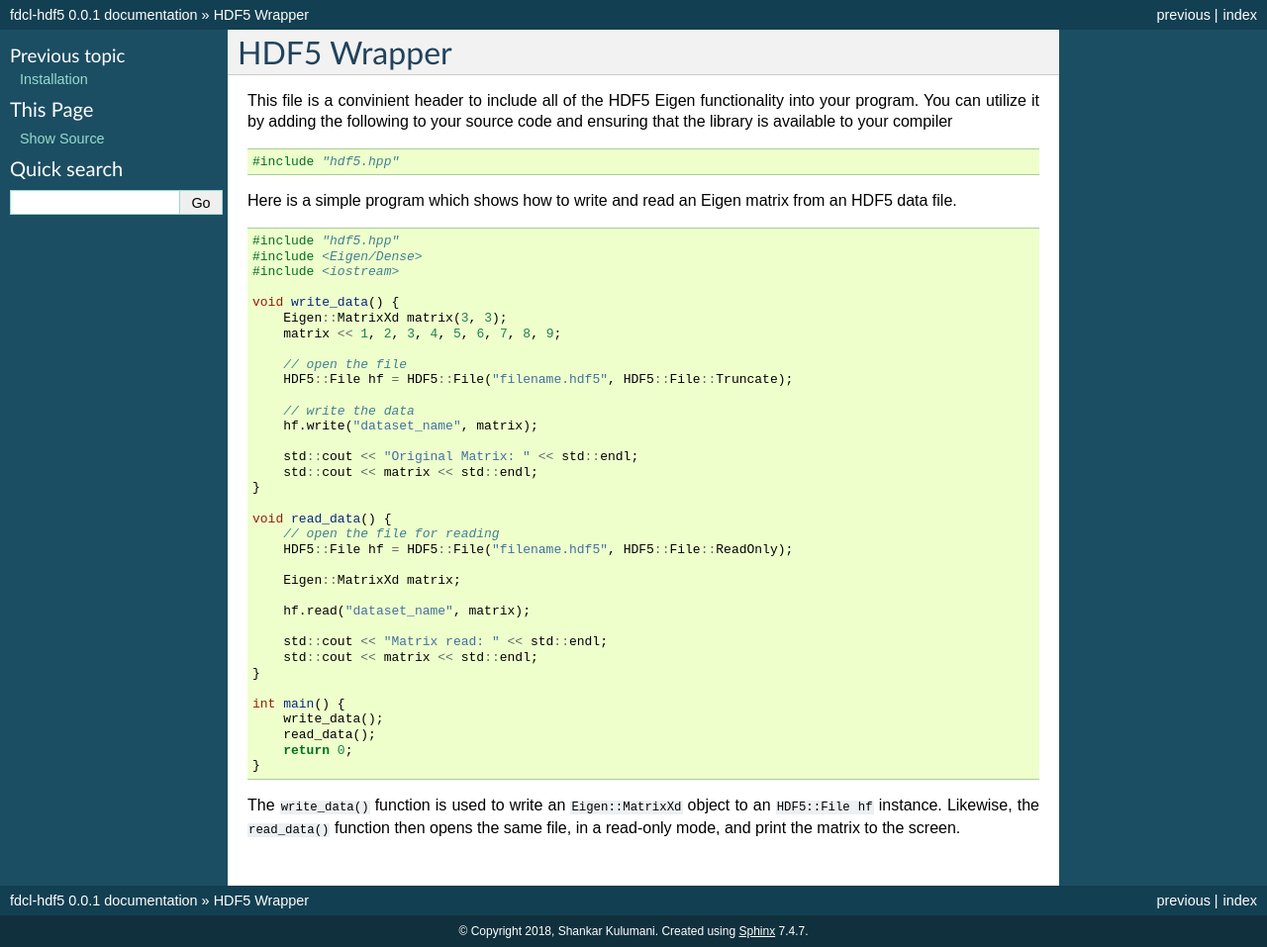
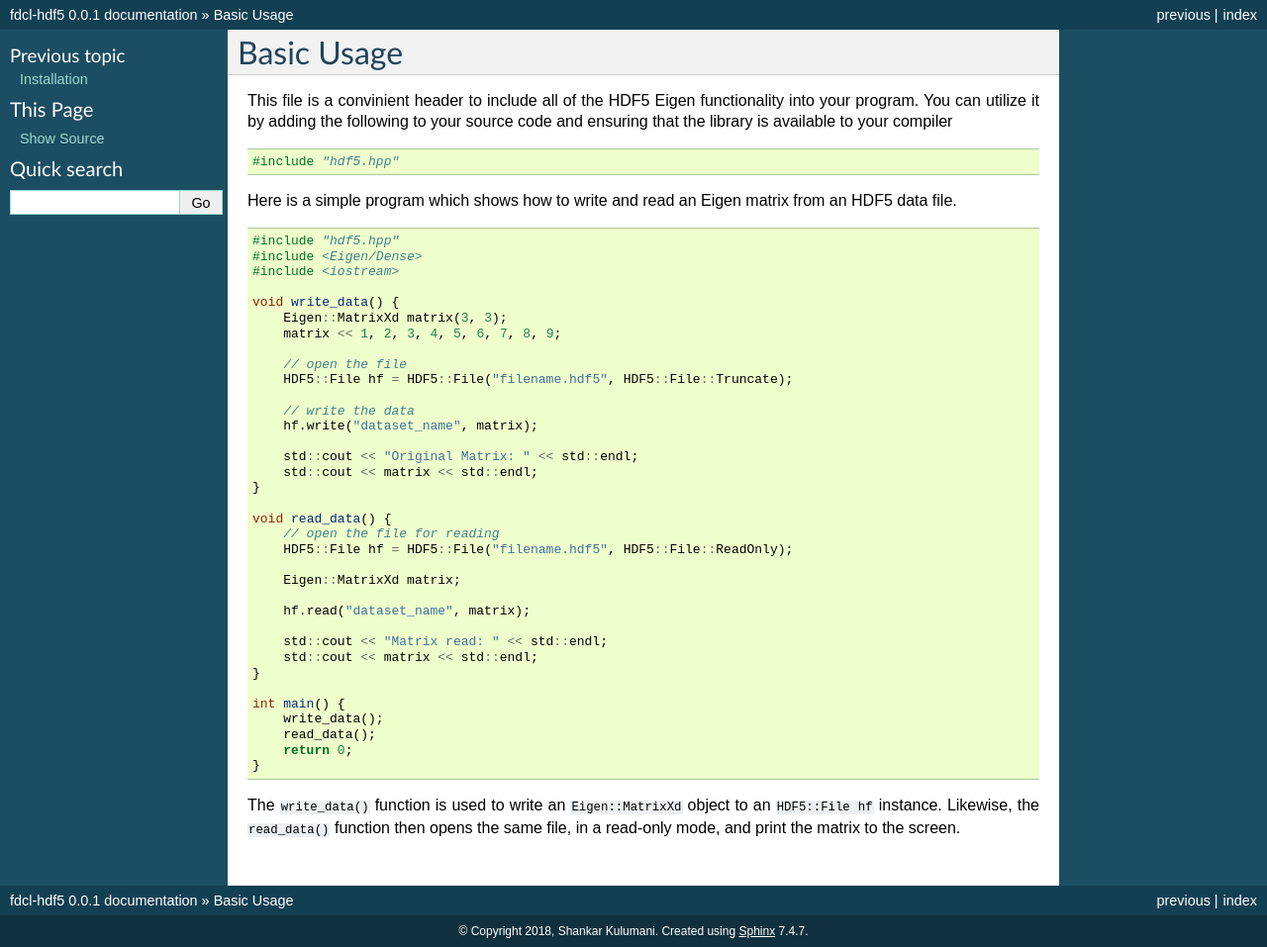
Before and after one commit to skulumani/fdcl-hdf5, a Sphinx documentation site: the page built from docs/sphinx/usage.rst, in a window 1280 px wide. Shown: the whole page at 99% size. Built offline with Sphinx 7.4.7, drawn with Linux system fonts in a browser that asks for light colours; pages that are not in the unit, such as notebooks, are missing from menus.

```diff
--- a/docs/sphinx/index.rst
+++ b/docs/sphinx/index.rst
@@ -11,12 +11,14 @@ Welcome to the documentation!
    :maxdepth: 1
 
    installation.rst
+   usage.rst
 
 .. toctree::
    :caption: API REFERENCE
    :maxdepth: 2
 
-   api/hdf5.rst
+	api/hdf5_file.rst
+
 
 
 Indices and tables
--- a/docs/sphinx/api/hdf5.rst
+++ b/docs/sphinx/usage.rst
@@ -1,4 +1,4 @@
-HDF5 Wrapper
+Basic Usage
 =========================
 
 This file is a convinient header to include all of the HDF5 Eigen functionality into your program.
```
Also changed, not shown: docs/sphinx/api/hdf5_file.rst (added, +8 -0 lines).
